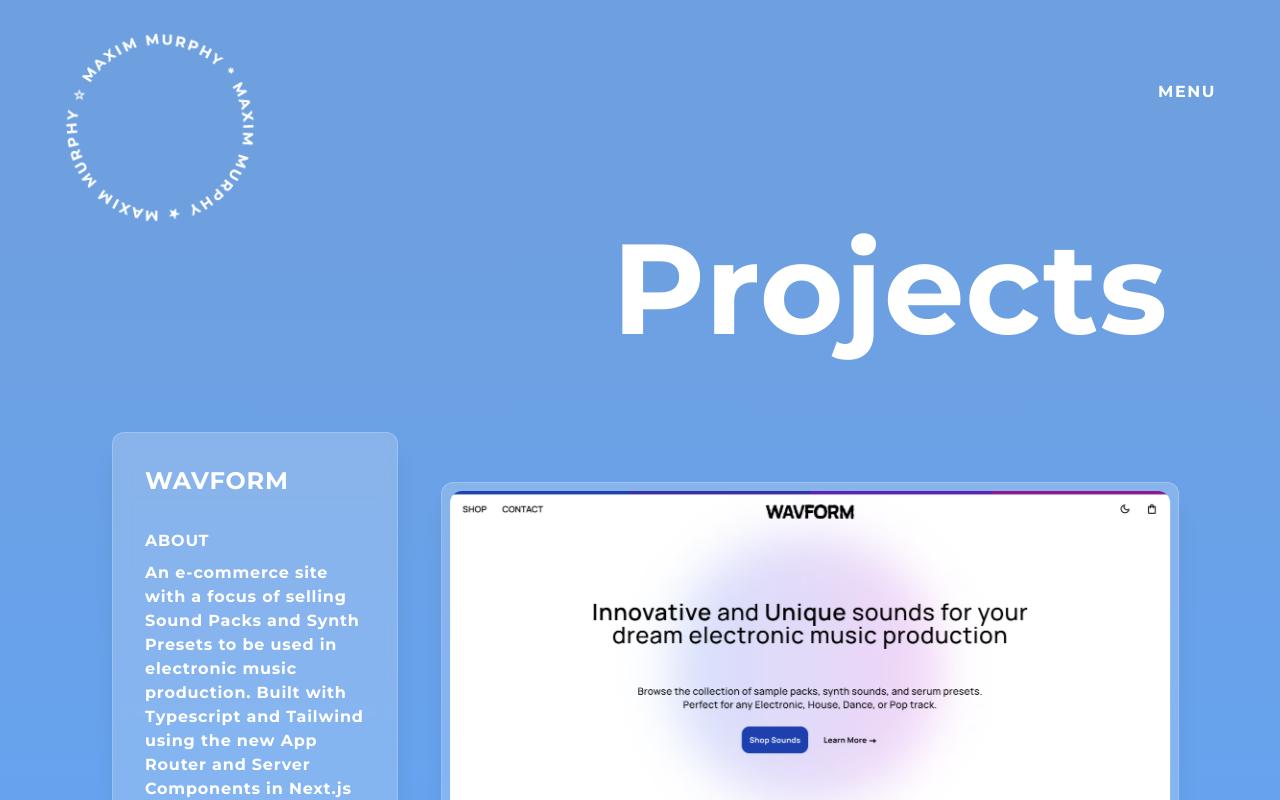
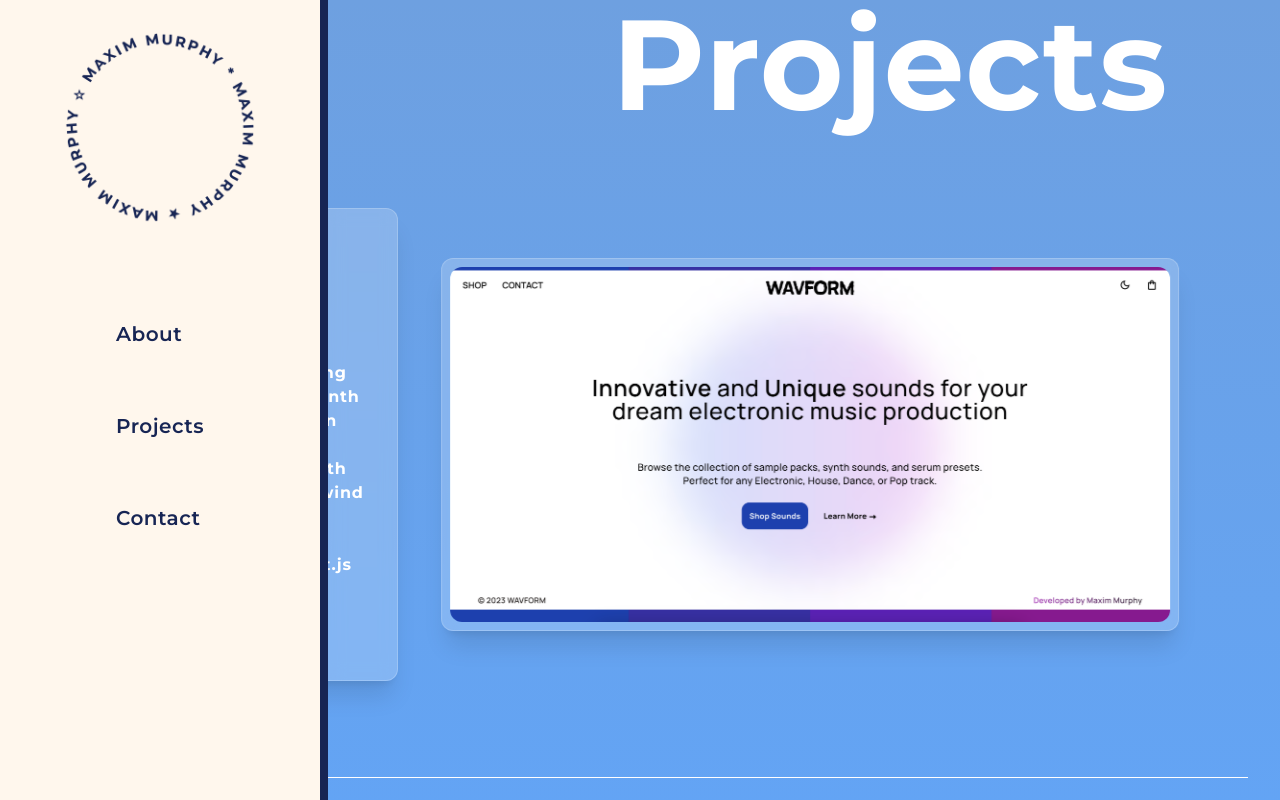
Before and after one commit to MaximMurphy/portfolio-site, a Next.js app: page /projects in a window 1280 px wide. Shown: the top 800 px of the page. Built offline with nearby package versions, Linux system fonts and the light colour scheme; some icons are missing.

Commit message:
Add sidebar component

```diff
--- a/src/components/LegoModel.jsx
+++ b/src/components/LegoModel.jsx
@@ -48,7 +48,7 @@ const Scene = (props) => {
 
 export default function LegoModel() {
   return (
-    <div className="h-36 lg:h-72 w-full lg:w-[50rem] lg:-mt-24">
+    <div className="h-36 lg:h-72 w-full lg:w-[50rem] mt-4">
       <Canvas
         className="h-full"
         shadows
--- a/src/components/Navbar.jsx
+++ /dev/null
@@ -1,93 +0,0 @@
-import Link from "next/link";
-import Image from "next/image";
-import { useEffect, useRef } from "react";
-
-export default function Navbar() {
-  let menu;
-  useEffect(() => {
-    // eslint-disable-next-line react-hooks/exhaustive-deps
-    menu = document.getElementById("menu");
-    let image = document.getElementById("rotateLogo");
-
-    window.onscroll = () => {
-      image.style.transform = "rotate(" + window.scrollY / 2 + "deg)";
-    };
-  }, []);
-
-  const handleOpen = () => {
-    menu = document.getElementById("menu");
-    console.log("open menu");
-
-    menu.classList.add("w-full");
-  };
-
-  const handleClose = () => {
-    menu = document.getElementById("menu");
-    console.log("close menu");
-    menu.classList.remove("w-full");
-  };
-
-  return (
-    <>
-      <div
-        className="z-50 w-0 fixed bg-green-950 min-h-screen flex flex-col items-center overflow-hidden origin-left duration-300"
-        id="menu"
-      >
-        <div className="min-w-full top-0 flex justify-center mt-14 lg:mt-20 ml-[68%] lg:ml-[88%] ">
-          <button
-            className="font-bold tracking-widest hover:text-orange-400 hover:scale-110"
-            onClick={handleClose}
-          >
-            CLOSE
-          </button>
-        </div>
-
-        <ul className="text-4xl font-bold tracking-widest flex flex-col gap-16 lg:gap-20 mt-32 lg:mt-36">
-          <Link href="/">
-            <li
-              className="hover:-translate-y-1 hover:text-orange-400 hover:drop-shadow-2xl"
-              onClick={handleClose}
-            >
-              HOME
-            </li>
-          </Link>
-          <Link href="/projects">
-            <li
-              className="hover:-translate-y-1 hover:text-orange-600 hover:drop-shadow-2xl"
-              onClick={handleClose}
-            >
-              PROJECTS
-            </li>
-          </Link>
-          <Link href="/contact">
-            <li
-              className="hover:-translate-y-1 hover:text-orange-800 hover:drop-shadow-2xl"
-              onClick={handleClose}
-            >
-              CONTACT
-            </li>
-          </Link>
-        </ul>
-      </div>
-
-      <nav className="z-40 sticky min-w-full top-0 flex flex-row items-start justify-between px-8 pt-8 lg:flex-row lg:pt-8 lg:px-16">
-        <Link href="/">
-          <Image
-            src="/maximMurphyAllCapsStars.png"
-            alt="maxim logo"
-            id="rotateLogo"
-            width="800"
-            height="800"
-            className="invert w-2/5 h-2/5 lg:w-48 lg:h-48"
-          />
-        </Link>
-        <button
-          className="font-bold text-base tracking-widest mt-6 lg:mt-12 hover:text-orange-600 hover:drop-shadow-2xl hover:scale-110"
-          onClick={handleOpen}
-        >
-          MENU
-        </button>
-      </nav>
-    </>
-  );
-}
--- /dev/null
+++ b/src/components/Sidebar.jsx
@@ -0,0 +1,36 @@
+import Link from "next/link";
+import Image from "next/image";
+import { useEffect, useRef } from "react";
+
+export default function Sidebar() {
+  let menu;
+  useEffect(() => {
+    // eslint-disable-next-line react-hooks/exhaustive-deps
+    menu = document.getElementById("menu");
+    let image = document.getElementById("rotateLogo");
+
+    window.onscroll = () => {
+      image.style.transform = "rotate(" + window.scrollY / 2 + "deg)";
+    };
+  }, []);
+
+  return (
+    <nav className="hidden md:flex z-40 fixed bg-orange-50 flex-col h-full w-80 items-center gap-24 p-8">
+      <Link href="/">
+        <Image
+          src="/maximMurphyAllCapsStarsBlue.png"
+          alt="maxim logo"
+          id="rotateLogo"
+          width="800"
+          height="800"
+          className="w-2/5 h-2/5 lg:w-48 lg:h-48"
+        />
+      </Link>
+      <div className="flex flex-col gap-16 text-blue-950 text-xl font-semibold tracking-wide">
+        <Link href="#about">About</Link>
+        <Link href="#projects">Projects</Link>
+        <Link href="#contact">Contact</Link>
+      </div>
+    </nav>
+  );
+}
--- a/src/components/Skills.jsx
+++ b/src/components/Skills.jsx
@@ -4,9 +4,9 @@ import { Icon } from "@iconify-icon/react";
 
 export default function Skills() {
   return (
-    <section className="w-full flex flex-col text-center lg:text-start text-softblue-400 text-2xl tracking-wider p-12 py-24 bg-blue-950 gap-12">
-      <h1 className="text-white underline font-bold text-center">Skills</h1>
-      <div className="flex flex-col justify-between font-medium px-12 gap-16 lg:px-72 lg:flex-row">
+    <section className="flex flex-col text-center lg:text-start text-softblue-400 text-2xl tracking-wider p-12 py-24 bg-blue-950 gap-12">
+      <h1 className="text-white underline font-semibold">Skills</h1>
+      <div className="flex flex-col justify-between font-medium px-12 gap-16 lg:px-24 lg:flex-row">
         <div className="flex flex-col gap-8 ">
           <h1 className="text-slate-300 font-bold">Front End Technologies</h1>
           <div className="flex flex-row gap-4 justify-center lg:justify-normal">
--- a/src/pages/_app.jsx
+++ b/src/pages/_app.jsx
@@ -1,6 +1,5 @@
 import "@/styles/globals.css";
-import Navbar from "@/components/Navbar";
-import Footer from "@/components/Footer";
+import Sidebar from "@/components/Sidebar";
 
 import { Montserrat } from "next/font/google";
 
@@ -9,9 +8,9 @@ const montserrat = Montserrat({ subsets: ["latin"] });
 export default function App({ Component, pageProps }) {
   return (
     <main className={`w-full ${montserrat.className}`}>
-      <Navbar />
+      <Sidebar />
+      <div className="hidden md:flex ml-80 z-50 fixed w-2 h-full bg-blue-950"></div>
       <Component {...pageProps} />
-      <Footer />
     </main>
   );
 }
--- a/src/pages/index.jsx
+++ b/src/pages/index.jsx
@@ -2,6 +2,7 @@ import LegoModel from "@/components/LegoModel";
 import Skills from "@/components/Skills";
 import Image from "next/image";
 import Head from "next/head";
+import Footer from "@/components/Footer";
 
 export default function Home() {
   return (
@@ -9,11 +10,11 @@ export default function Home() {
       <Head>
         <title>Home / Maxim Murphy</title>
       </Head>
-      <main className="min-h-screen w-full">
+      <main className="min-h-screen lg:ml-80">
         <div className="w-full flex items-center lg:items-end justify-center lg:justify-end lg:pr-32 2xl:pr-52">
           <LegoModel />
         </div>
-        <section className="h-full w-full flex flex-col lg:flex-row items-center text-center justify-between px-8 lg:px-48 2xl:px-64 pb-24 gap-12 lg:-mt-24">
+        <section className="h-full w-full flex flex-col lg:flex-row items-center text-center justify-between px-8 lg:px-48 2xl:px-64 pb-24 gap-12 ">
           <Image
             src="/profilePic2.jpg"
             alt="Maxim Murphy"
@@ -23,7 +24,7 @@ export default function Home() {
           />
           <div className="flex flex-col gap-12 font-bold tracking-wider">
             <h1 className="text-4xl text-blue-950"> I&apos;m Maxim, </h1>
-            <p className="text-3xl text-slate-200">
+            <p className="text-3xl text-softblue-400">
               {" "}
               a full stack web developer and designer.
             </p>
@@ -31,6 +32,7 @@ export default function Home() {
           </div>
         </section>
         <Skills />
+        <Footer />
       </main>
     </>
   );
--- a/src/styles/globals.css
+++ b/src/styles/globals.css
@@ -4,5 +4,5 @@
 
 body {
   color: white;
-  background: #6ea0e0;
+  background: #fff7ed;
 }
```
